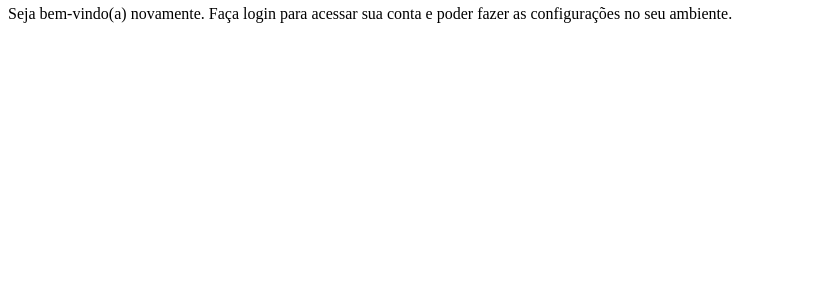
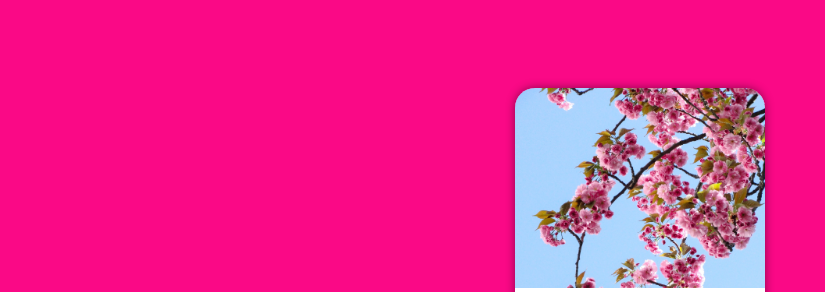
Before and after one commit to FernandaNadrowski/projeto-login, a plain HTML site: page index.html in a window 1280 px wide. Shown: the part 62-354 px from the top of the page, without its empty margins (0-825 px from the left). Drawn offline with Linux system fonts and the light colour scheme.

Commit message:
atualizando projeto

```diff
--- a/estilos/style.css
+++ b/estilos/style.css
@@ -0,0 +1,64 @@
+@charset "UTF-8";
+
+/*
+Minha Paleta de cores 1
+rosa: #FA0986
+Lilás: #AC309C
+
+Minha Paleta de cores 2
+rosa: #FA0986
+Lilás: #9C14DE
+Azul: #3518DE
+
+Paleta de cores Guanabara
+Verde: #49a09d
+Lilás: #5f2c82
+*/
+
+* {
+    font-family: system-ui, -apple-system, BlinkMacSystemFont, 'Segoe UI', Roboto, Oxygen, Ubuntu, Cantarell, 'Open Sans', 'Helvetica Neue', sans-serif;
+    padding: 0px;
+    margin: 0px;
+    box-sizing: border-box;
+}
+
+body, html {
+    background-color:#FA0986;
+    height: 100vh;
+    width: 100vw;
+
+}
+
+main {
+    position: relative;
+    height: 100vh;
+    width: 100vw;
+}
+
+section#login {
+    position: absolute;
+    top: 50%;
+    left: 50%;
+    transform: translate(-50%, -50%);
+    overflow: hidden; /* isso é, tudo o que ficar fora da borda vai ficar escondido */
+
+    background-color:white;
+    width: 250px;
+    height: 500px;
+    border-radius: 20px;
+    box-shadow: 0px 0px 10px rgba(0, 0, 0, 0.450);
+}
+
+section#login > div#imagem {
+    display: block;
+    background: #FA0986 url(../imagens/flor-cerejeira.jpg) no-repeat;
+    background-size: cover;
+    background-position: right top;
+    height: 200px;
+}
+
+section#login > div#formulario {
+    display: block;
+    padding: 10px;
+
+}
```
Also changed, not shown: index.html (+1 -1 lines).
